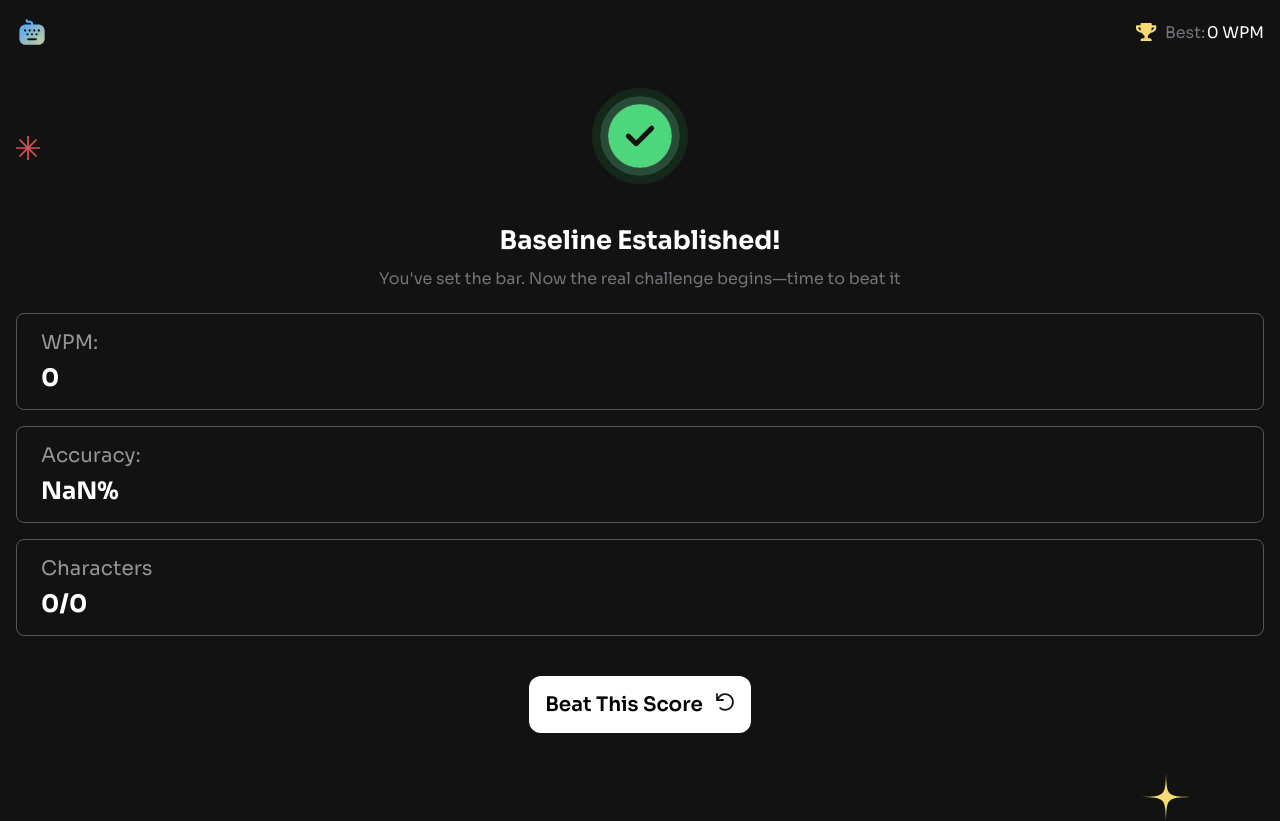
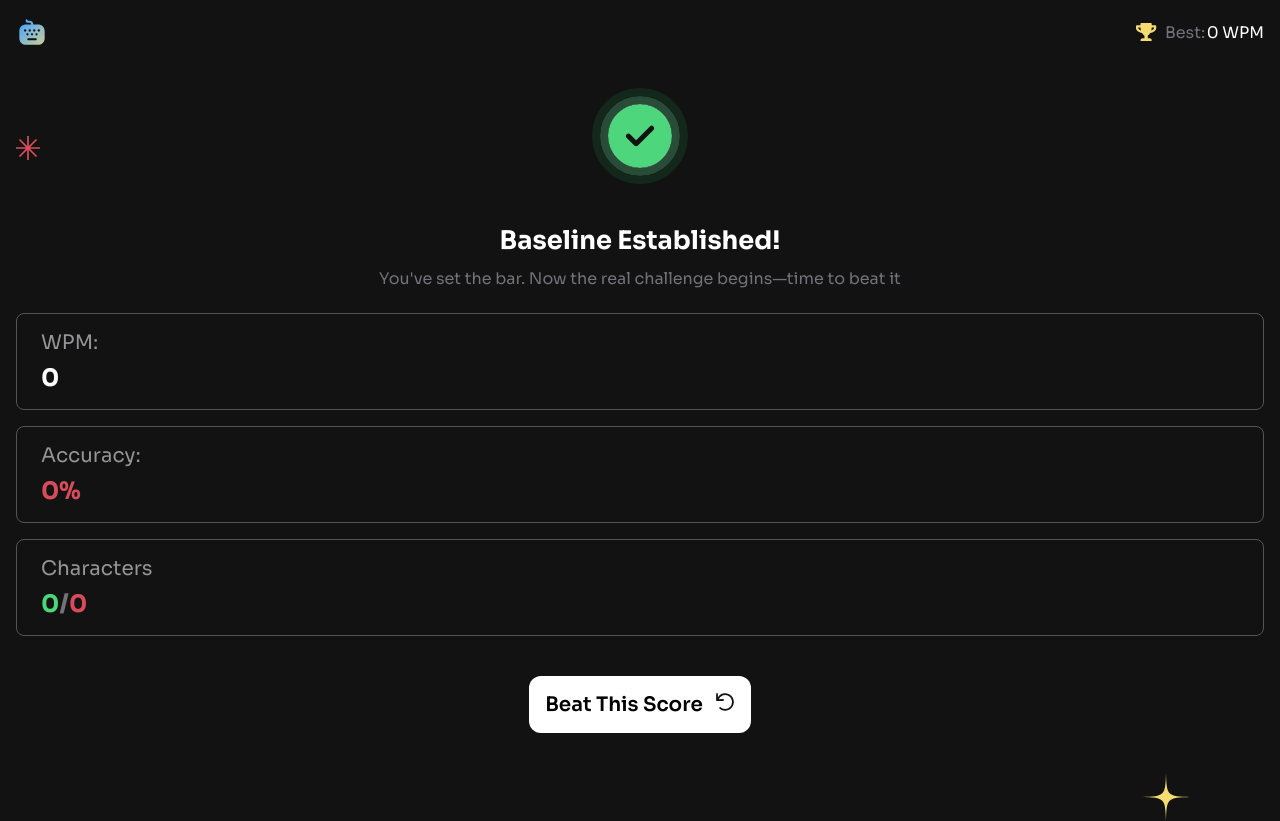
Before and after one commit to andwehehe/FMC-Typing-speed-test, a React (Vite) app: page /FMC-Typing-speed-test/Initial-High-Score in a window 1280 px wide. Built offline with nearby package versions, Linux system fonts and the light colour scheme.

Commit message:
fixed local storage data saving bug

```diff
--- a/src/Components/PlayAgainBTN/PlayAgain.jsx
+++ b/src/Components/PlayAgainBTN/PlayAgain.jsx
@@ -7,12 +7,10 @@ import { StatsContext } from '../../Features/TextField/StatsContext';
 function PlayAgain({ prompt }) {
 
     const NAVIGATE__PLAY_AGAIN = useNavigate();
-    const { setTotalCorrectChars, setTotalTypedChars, setTotalIncorrectChars } = useContext(StatsContext);
+    const { resetChars } = useContext(StatsContext);
 
     function handleClick() {
-        setTotalCorrectChars(0);
-        setTotalTypedChars(0);
-        setTotalIncorrectChars(0);
+        resetChars();
         NAVIGATE__PLAY_AGAIN("/FMC-Typing-speed-test/");
     }
 
--- a/src/Components/RestartButton/RestartBTN.jsx
+++ b/src/Components/RestartButton/RestartBTN.jsx
@@ -5,11 +5,16 @@ import { StatsContext } from '../../Features/TextField/StatsContext'
 
 function RestartBTN() {
 
-    const { resetTest } = useContext(StatsContext)
+    const { resetTest, resetChars } = useContext(StatsContext)
+
+    function reset() {
+        resetTest();
+        resetChars();
+    }
 
     return(
         <div className={styles.restartBTN}>
-            <button onClick={resetTest}>
+            <button onClick={reset}>
                 Restart Test
                 <img src={restartIcon} alt="restart" />
             </button>
--- a/src/Features/StatsField/StatsField.jsx
+++ b/src/Features/StatsField/StatsField.jsx
@@ -45,14 +45,14 @@ function StatsField() {
         <div className={styles.realTime__stats}>
             <div className={styles.stats__category}>
                 WPM:
-                <span className={styles.realTime__WPM}>{Math.floor(getWPM())}</span>
+                <span className={styles.realTime__WPM}>{Math.ceil(getWPM()).toString()}</span>
             </div>
 
             <hr />
 
             <div className={styles.stats__category}>
                 Accuracy:
-                <span className={styles.realTime__accuracy}>{getAccuracy() ? getAccuracy().toFixed(0) : 100}%</span>
+                <span className={styles.realTime__accuracy}>{getAccuracy() ? Math.ceil(getAccuracy()) : 100}%</span>
             </div>
 
             <hr />
--- a/src/Features/TextField/StatsContext.jsx
+++ b/src/Features/TextField/StatsContext.jsx
@@ -51,7 +51,8 @@ function StatsContextProvider({ children }) {
         const netChars = totalCorrectChars - totalIncorrectChars;
         const wpm = (netChars / 5) / (timeElapsed / 60);
 
-        return Math.max(0, Math.round(wpm));
+        const accuracyIntegrated = wpm * (getAccuracy() / 100)
+        return Math.max(0, Math.round(accuracyIntegrated));
     };
 
     const resetTest = useCallback(() => {
@@ -60,18 +61,35 @@ function StatsContextProvider({ children }) {
         setTimeLeft(60);
         setResetFlag(true);
     }, [])
+
+    function resetChars() {
+        setTotalCorrectChars(0);
+        setTotalTypedChars(0);
+        setTotalIncorrectChars(0);
+    }
     // Accuracy & WPM
 
 
 
     // Best Score
     const [ bestScore, setBestScore ] = useState(Number(localStorage.getItem("highScore")) || 0);
+    const [ accuracy, setAccuracy ] = useState(Number(localStorage.getItem("accuracy")) || 0)
+    const [ currentWPM, setCurrentWPM ] = useState(Number(localStorage.getItem("currentWPM") || 0));
+    const [ currentCorrectChars, setCurrentCorrectChars ] = useState(Number(localStorage.getItem("currentCorrect") || 0));
+    const [ currentIncorrectChars, setCurrentIncorrectChars ] = useState(Number(localStorage.getItem("currentIncorrect") || 0));
 
     function setNewBestScore() {
-        const newScore = getWPM() * (getAccuracy() / 100);
-        setBestScore(Math.max(newScore, bestScore));
-        document.documentElement.dataset.highScore = bestScore;
-        localStorage.setItem("highScore", bestScore.toString())
+        setBestScore(Math.max(getWPM(), bestScore));
+        setAccuracy(Math.max(getAccuracy(), accuracy));
+        setCurrentWPM(getWPM());
+        setCurrentCorrectChars(totalCorrectChars);
+        setCurrentIncorrectChars(totalIncorrectChars);
+
+        localStorage.setItem("highScore", bestScore.toString());
+        localStorage.setItem("accuracy", accuracy.toString());
+        localStorage.setItem("currentWPM", getWPM().toString());
+        localStorage.setItem("currentCorrect", totalCorrectChars.toString());
+        localStorage.setItem("currentIncorrect", totalIncorrectChars.toString());
     }
     // Best Score
 
@@ -88,14 +106,19 @@ function StatsContextProvider({ children }) {
                 setTotalTypedChars,
                 totalCorrectChars,
                 totalIncorrectChars,
+                currentCorrectChars,
+                currentIncorrectChars,
                 setTotalCorrectChars,
                 setTotalIncorrectChars,
                 getAccuracy,
+                accuracy,
                 getWPM,
+                currentWPM,
                 setNewBestScore,
                 bestScore,
                 setResetFlag,
-                resetFlag
+                resetFlag,
+                resetChars
             }}
         >
             {children}
--- a/src/Features/TextField/TextField.jsx
+++ b/src/Features/TextField/TextField.jsx
@@ -137,7 +137,7 @@ function TextField() {
     useEffect(() => {
         setInputValue("");
         setHasIncorrect(false);
-        resetTest()
+        resetTest();
     }, [getDifficulty, resetTest])
 
     // Autofocus to input after mount
@@ -149,10 +149,10 @@ function TextField() {
     useEffect(() => {
         if(timeLeft <= 0 || totalCorrectChars === sample.length) {
             setNewBestScore()
+            setRandomLevel(() => Math.floor(Math.random() * getDifficulty(easy, medium, hard).length));
             NAVIGATE_INITIAL_HIGHSCORE("Initial-High-Score");
-            setRandomLevel(() => Math.floor(Math.random() * getDifficulty(easy, medium, hard).length))
         }
-    }, [timeLeft, setNewBestScore, bestScore, totalCorrectChars, sample, resetTest, easy, medium, hard, getDifficulty, NAVIGATE_INITIAL_HIGHSCORE])
+    }, [timeLeft, setNewBestScore, bestScore, totalCorrectChars, sample, easy, medium, hard, getDifficulty, NAVIGATE_INITIAL_HIGHSCORE])
 
     return(
         <section className={styles.text__field}>
@@ -165,6 +165,10 @@ function TextField() {
                 value={inputValue}
                 disabled={timeLeft <= 1}
                 ref={inputRef}
+                spellCheck="false"
+                autoCorrect="off"
+                autoCapitalize="off"
+                autoComplete="off"
             />
             <div className={styles.text}>
                 {
--- a/src/Pages/InitialHighScore/InitialHighscore.jsx
+++ b/src/Pages/InitialHighScore/InitialHighscore.jsx
@@ -10,7 +10,12 @@ import { useContext } from 'react';
 
 function InitialHighscore() {
 
-    const { bestScore, getAccuracy, totalCorrectChars, totalIncorrectChars } = useContext(StatsContext);
+    const {
+        currentWPM,
+        accuracy,
+        currentCorrectChars,
+        currentIncorrectChars,
+    } = useContext(StatsContext);
 
     return(
         <section className={styles.initialHighscore}>
@@ -40,18 +45,22 @@ function InitialHighscore() {
 
                 <div className={styles.final__WPM}>
                     <p className={styles.category}>WPM:</p>
-                    <p className={styles.score}>{Math.ceil(bestScore)}</p>
+                    <p className={styles.score}>{Math.ceil(currentWPM)}</p>
                 </div>
 
                 <div className={styles.final__accuracy}>
                     <p className={styles.category}>Accuracy:</p>
-                    <p className={styles.score}>{getAccuracy()}%</p>
+                    <p className={`${styles.score} ${styles[accuracy === 100 ? "perfect" : "not__perfect"]}`}>
+                        {Math.ceil(accuracy)}%
+                    </p>
                 </div>
 
                 <div className={styles.final__character}>
                     <p className={styles.category}>Characters</p>
                     <p className={styles.score}>
-                        {totalCorrectChars}/{totalIncorrectChars}
+                        <span className={styles.totalCorrect}>{currentCorrectChars}</span>
+                        /
+                        <span className={styles.totalIncorrect}>{currentIncorrectChars}</span>
                     </p>
                 </div>
 
--- a/src/Pages/InitialHighScore/InitialHighscore.module.css
+++ b/src/Pages/InitialHighScore/InitialHighscore.module.css
@@ -65,3 +65,23 @@
     font-weight: var(--fw-bold);
     color: var(--neutral-0);
 }
+
+.final__character .score {
+    color: var(--neutral-500);
+}
+
+.totalCorrect {
+    color: var(--green-500);
+}
+
+.totalIncorrect {
+    color: var(--red-500);
+}
+
+.perfect {
+    color: var(--green-500);
+}
+
+.not__perfect {
+    color: var(--red-500);
+}
```
